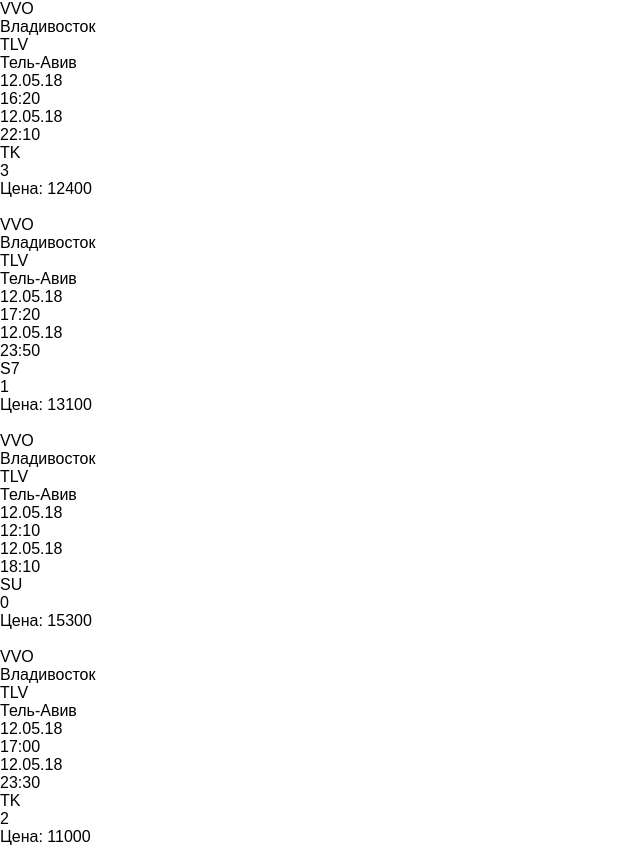
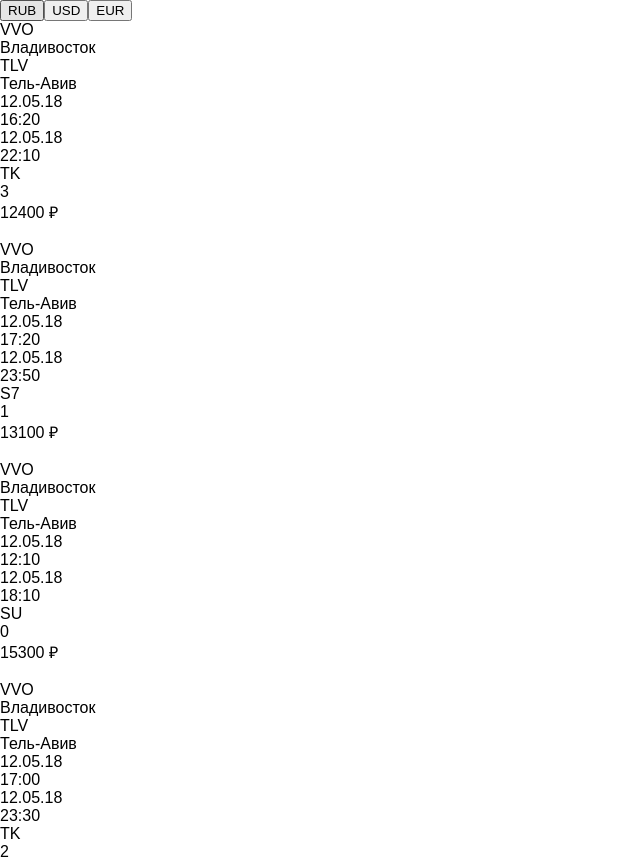
Before and after one commit to artemnistuley/aviasales-test-task, a React (Create React App) app: page / in a window 1280 px wide. Shown: the top 859 px of the page, without its empty margins (0-640 px from the left). Built offline with nearby package versions, Linux system fonts and the light colour scheme.

Commit message:
Added currency switching logic (#task3)

```diff
--- a/src/App.js
+++ b/src/App.js
@@ -2,17 +2,22 @@
 import './App.css';
 
 import TicketList from './components/TicketList';
+import CurrencySwitcher from './components/CurrencySwitcher';
+
 
 class App extends Component {
   constructor(props) {
     super(props);
 
     this.state = {
-      tickets: []
+      tickets: [],
+      currency: 'RUB'
     };
+
+    this.handleChangeCurrency = this.handleChangeCurrency.bind(this);
   }
 
-  async loadTickets (url) {
+  async loadTickets(url) {
 
     try {
       const response = await fetch(url);
@@ -27,18 +32,26 @@
     }
   }
 
+  handleChangeCurrency(currency) {
+    this.setState({ currency });
+  }
+
   componentDidMount() {
     this.loadTickets('tickets.json');
   }
 
   render() {
-    const tickets = this.state.tickets;
+    const { tickets, currency } = this.state;
 
     return (
       <div className="page">
         <div className="page__wrap">
 
-          <TicketList tickets={tickets} />
+          <div className="sidebar">
+            <CurrencySwitcher onCurrencyChange={this.handleChangeCurrency} currency={currency} />
+          </div>
+
+          <TicketList tickets={tickets} currency={currency} />
         </div>
       </div>
     );
--- /dev/null
+++ b/src/components/CurrencyButton.js
@@ -0,0 +1,18 @@
+import React, { Component } from 'react';
+
+const CurrencyButton = (props) => {
+  const currency = props.currency;
+  const currencyName = props.currencyName;
+  const onClick = props.onClick;
+
+  return (
+    <button
+      className={`currency-button ${currencyName === currency ? 'currency-button--active' : '' }`}
+      data-currency={currencyName}
+      onClick={onClick}>
+        {currencyName}
+    </button>
+  );
+}
+
+export default CurrencyButton;
--- /dev/null
+++ b/src/components/CurrencySwitcher.js
@@ -0,0 +1,48 @@
+import React, { Component } from 'react';
+import CurrencyButton from './CurrencyButton';
+
+const currencyNames = {
+  RUB: 'RUB',
+  USD: 'USD',
+  EUR: 'EUR'
+};
+
+class CurrencySwitcher extends Component {
+  constructor(props) {
+    super(props);
+    this.handleClick = this.handleClick.bind(this);
+  }
+
+  handleClick(e) {
+    const currency = e.target.dataset.currency;
+    this.props.onCurrencyChange(currency);
+  }
+
+  render() {
+    const currency = this.props.currency;
+
+    return (
+      <div className="currency-switcher">
+        <div className="currency-switcher__wrap">
+          <CurrencyButton
+            currency={currency}
+            currencyName={currencyNames.RUB}
+            onClick={this.handleClick}
+          />
+          <CurrencyButton
+            currency={currency}
+            currencyName={currencyNames.USD}
+            onClick={this.handleClick}
+          />
+          <CurrencyButton
+            currency={currency}
+            currencyName={currencyNames.EUR}
+            onClick={this.handleClick}
+          />
+        </div>
+      </div>
+    );
+  }
+}
+
+export default CurrencySwitcher;
--- /dev/null
+++ b/src/components/Price.js
@@ -0,0 +1,34 @@
+import React from 'react';
+
+const convertToUsd = (value) => Math.round(value * 0.015);
+const convertToEur = (value) => Math.round(value * 0.013);
+
+const Price = (props) => {
+  let price = props.price;
+  const currency = props.currency;
+
+  let currencySign;
+
+  switch (currency) {
+    case 'USD':
+      currencySign = '$';
+      price = convertToUsd(price);
+      break;
+    case 'EUR':
+      currencySign = '€';
+      price = convertToEur(price);
+      break;
+    default:
+      currencySign = '₽';
+  }
+
+  return (
+    <span>{price} {currencySign}</span>
+  )
+};
+
+export default Price;
+
+// data.toLocaleString('en-US', {style: 'currency', currency: 'EUR'})
+// data.toLocaleString('en-US', {style: 'currency', currency: 'USD'})
+// data.toLocaleString('ru-RU', {style: 'currency', currency: 'RUB'})
--- a/src/components/TicketItem.js
+++ b/src/components/TicketItem.js
@@ -1,7 +1,9 @@
-import React, { Component } from 'react';
+import React from 'react';
+import Price from './Price';
 
 const TicketItem = (props) => {
   const ticket = props.ticket;
+  const currency = props.currency;
 
   return (
     <div className="ticket-item">
@@ -16,7 +18,9 @@
         <div>{ticket.arrival_time}</div>
         <div>{ticket.carrier}</div>
         <div>{ticket.stops}</div>
-        <div>Цена: {ticket.price}</div>
+
+        <Price price={ticket.price} currency={currency} />
+        <br/>
         <br/>
       </div>
     </div>
--- a/src/components/TicketList.js
+++ b/src/components/TicketList.js
@@ -1,11 +1,12 @@
-import React, { Component } from 'react';
+import React from 'react';
 import TicketItem from './TicketItem';
 
 const TicketList = (props) => {
   const tickets = props.tickets;
+  const currency = props.currency;
 
   const items = tickets.map((ticket, index) => (
-    <TicketItem key={index} ticket={ticket} />
+    <TicketItem key={index} ticket={ticket} currency={currency} />
   ));
 
   return (
```
